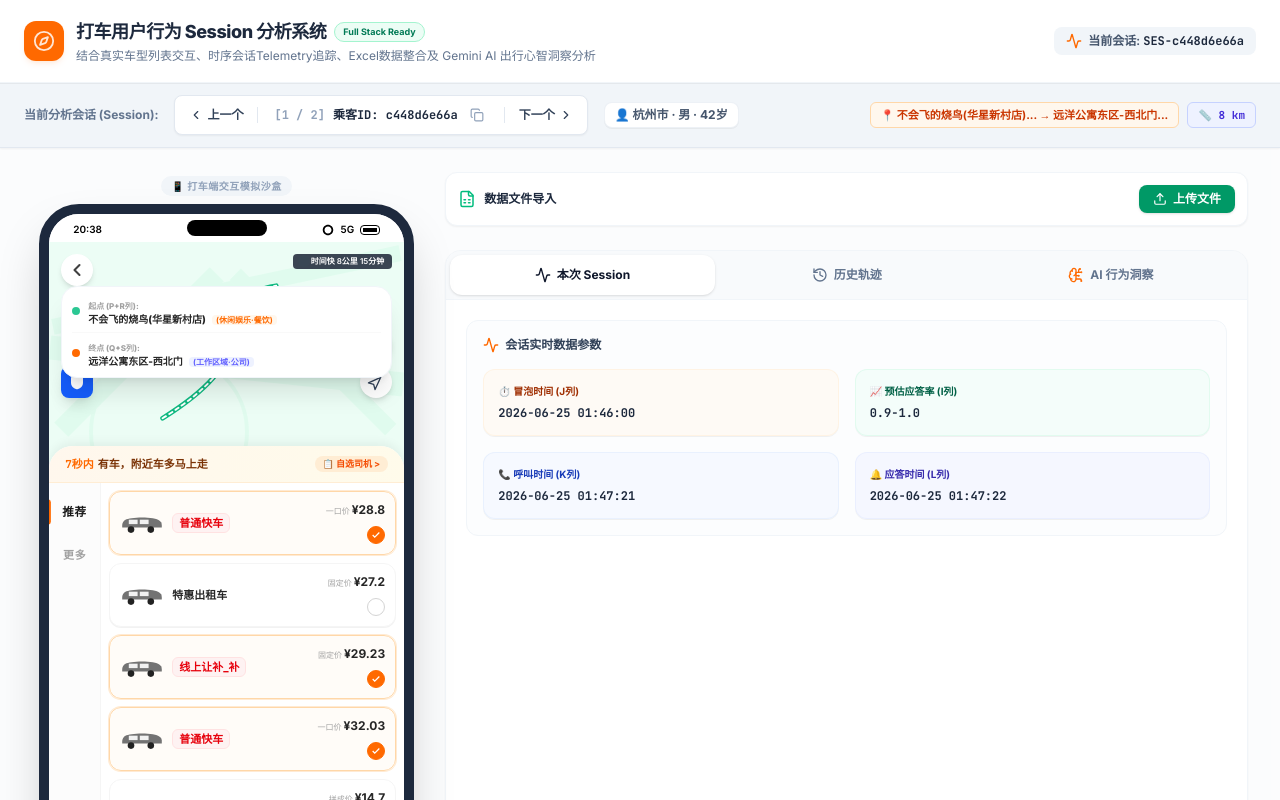
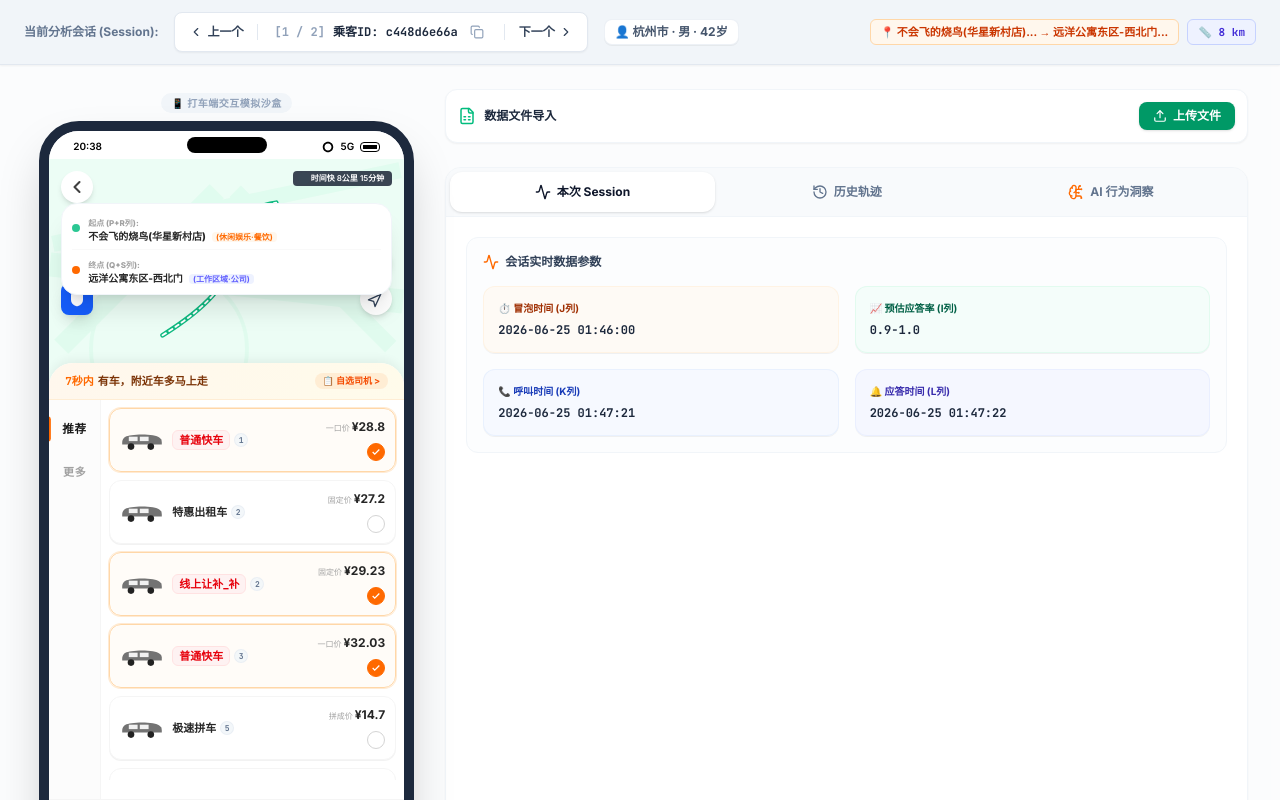
Before and after one commit to XiaoBaiQAQ/LinXue-Lab, a React (Vite) app: page / in a window 1280 px wide. Shown: the top 800 px of the page. Built offline with nearby package versions, Linux system fonts and the light colour scheme.

Commit message:
refactor: update UI layout and vehicle metadata
Remove header banner to clean up workspace and add display order
indices to vehicle list for enhanced data visualization.

```diff
--- a/src/App.tsx
+++ b/src/App.tsx
@@ -420,38 +420,8 @@ export default function App() {
 
   return (
     <div id="app-root-container" className="min-h-screen bg-slate-50/50 text-slate-900 pb-12 antialiased">
-      {/* Visual Navigation Banner */}
-      <header className="bg-white border-b border-slate-100 py-4.5 px-6 sticky top-0 z-50 shadow-2xs">
-        <div className="max-w-7xl mx-auto flex flex-col md:flex-row md:items-center justify-between gap-4">
-          <div className="flex items-center gap-3">
-            <div className="w-10 h-10 bg-orange-500 rounded-xl flex items-center justify-center text-white shadow-md shadow-orange-500/10">
-              <Compass className="w-5.5 h-5.5 animate-pulse" />
-            </div>
-            <div>
-              <div className="flex items-center gap-2">
-                <h1 className="text-lg font-extrabold tracking-tight text-slate-800">
-                  打车用户行为 Session 分析系统
-                </h1>
-                <span className="bg-emerald-50 text-emerald-700 text-[9px] font-bold px-2 py-0.5 rounded-full border border-emerald-200">
-                  Full Stack Ready
-                </span>
-              </div>
-              <p className="text-xs text-slate-500 mt-0.5">
-                结合真实车型列表交互、时序会话Telemetry追踪、Excel数据整合及 Gemini AI 出行心智洞察分析
-              </p>
-            </div>
-          </div>
-          <div className="flex items-center gap-4 text-xs font-semibold text-slate-600">
-            <div className="flex items-center gap-1.5 bg-slate-100 px-3 py-1.5 rounded-lg">
-              <Activity className="w-4 h-4 text-orange-500" />
-              <span>当前会话: <strong className="font-mono text-slate-800">{currentSession.sessionId}</strong></span>
-            </div>
-          </div>
-        </div>
-      </header>
-
       {/* Dynamic Session Switcher Bar */}
-      <div className="bg-slate-100 border-b border-slate-200 py-3 px-6 sticky top-[73px] z-40 shadow-xs">
+      <div className="bg-slate-100 border-b border-slate-200 py-3 px-6 sticky top-0 z-40 shadow-xs">
         <div className="max-w-7xl mx-auto flex flex-col md:flex-row md:items-center justify-between gap-3">
           <div className="flex flex-wrap items-center gap-2 sm:gap-4">
             <span className="text-xs font-bold text-slate-500 shrink-0">当前分析会话 (Session):</span>
--- a/src/components/PhoneSimulator.tsx
+++ b/src/components/PhoneSimulator.tsx
@@ -292,6 +292,11 @@ export default function PhoneSimulator({
                       }`}>
                         {v.name}
                       </span>
+                      {v.displayOrder !== undefined && (
+                        <span className="text-[8px] font-black font-mono w-3.5 h-3.5 flex items-center justify-center bg-slate-100/80 text-slate-500 rounded-full border border-slate-200/50 shrink-0 select-none" title={`展示顺序: ${v.displayOrder}`}>
+                          {v.displayOrder}
+                        </span>
+                      )}
                       {v.waitingDesc && (
                         <span className="text-[8px] bg-neutral-100 text-neutral-500 px-1 rounded">
                           {v.waitingDesc}
--- a/src/data/mockData.ts
+++ b/src/data/mockData.ts
@@ -13,7 +13,8 @@ export const INITIAL_VEHICLE_OPTIONS: VehicleOption[] = [
     priceDesc: '一口价',
     price: 13.0,
     subLabel: '站点拼车更便宜',
-    checked: false
+    checked: false,
+    displayOrder: 1
   },
   {
     id: 'surprise_promo',
@@ -21,7 +22,8 @@ export const INITIAL_VEHICLE_OPTIONS: VehicleOption[] = [
     category: 'recommend',
     priceDesc: '固定价',
     price: 19.1,
-    checked: true
+    checked: true,
+    displayOrder: 2
   },
   {
     id: 'express_promo',
@@ -32,7 +34,8 @@ export const INITIAL_VEHICLE_OPTIONS: VehicleOption[] = [
     tag: 'V6-¥4.6',
     subLabel: '大家常选',
     waitingDesc: '7秒',
-    checked: true
+    checked: true,
+    displayOrder: 3
   },
   {
     id: 'carpool_promo',
@@ -42,7 +45,8 @@ export const INITIAL_VEHICLE_OPTIONS: VehicleOption[] = [
     price: 19.3,
     originalPrice: 22.5,
     discountDesc: '最高优惠¥4.8',
-    checked: false
+    checked: false,
+    displayOrder: 4
   },
   {
     id: 'express_carpool',
@@ -53,7 +57,8 @@ export const INITIAL_VEHICLE_OPTIONS: VehicleOption[] = [
     discountDesc: '已优惠¥5.4',
     subLabel: '先出发 顺路拼',
     waitingDesc: '2分钟',
-    checked: false
+    checked: false,
+    displayOrder: 5
   },
   {
     id: 'didi_express',
@@ -64,7 +69,8 @@ export const INITIAL_VEHICLE_OPTIONS: VehicleOption[] = [
     tag: 'V6-¥4.6',
     subLabel: 'V7快速应答+',
     waitingDesc: '3秒',
-    checked: false
+    checked: false,
+    displayOrder: 6
   },
   {
     id: 'six_seat_premium',
@@ -75,7 +81,8 @@ export const INITIAL_VEHICLE_OPTIONS: VehicleOption[] = [
     discountDesc: '已优惠¥30.7',
     subLabel: '超大空间 舒适可躺',
     waitingDesc: '7秒',
-    checked: false
+    checked: false,
+    displayOrder: 7
   }
 ];
 
```
